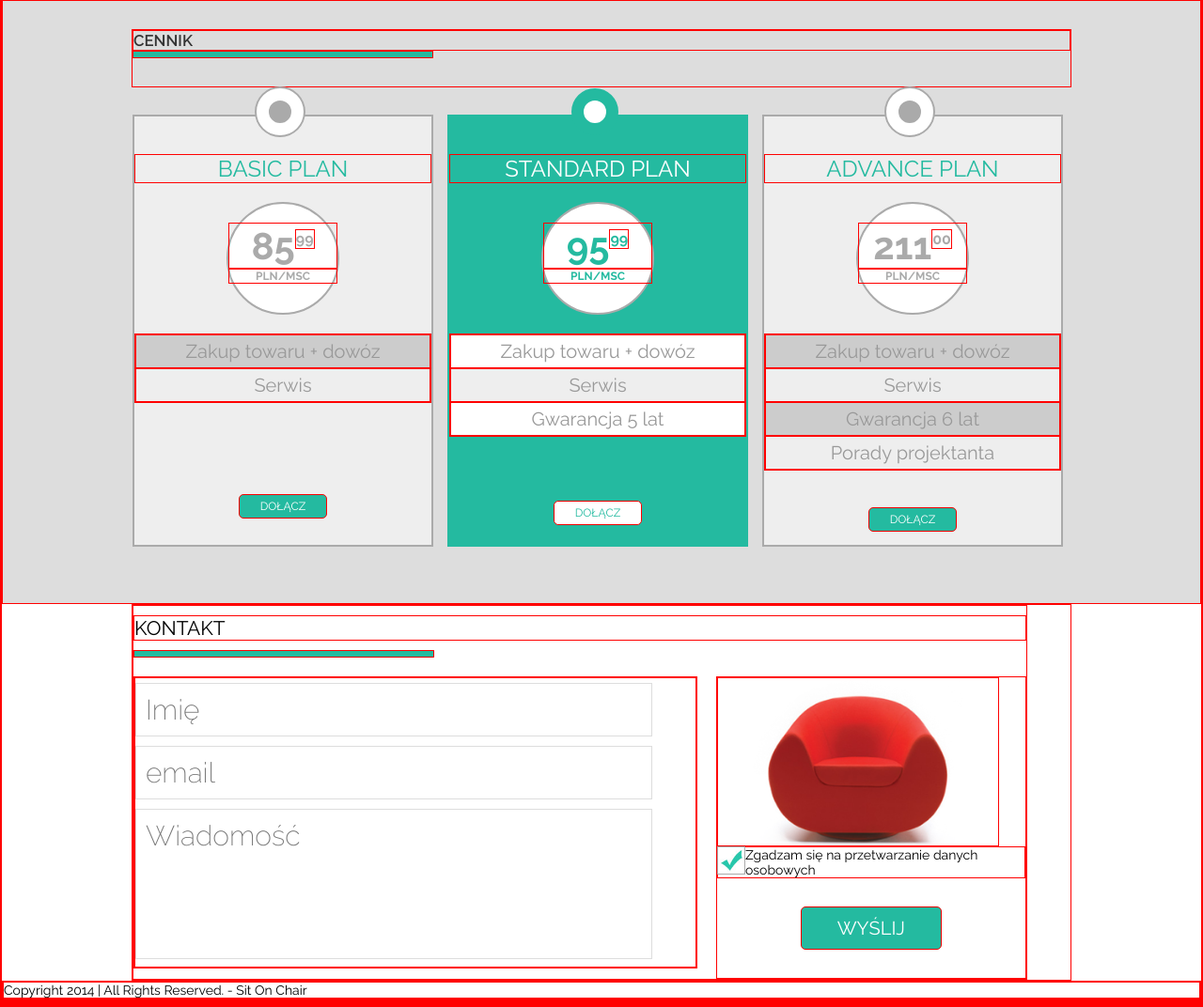
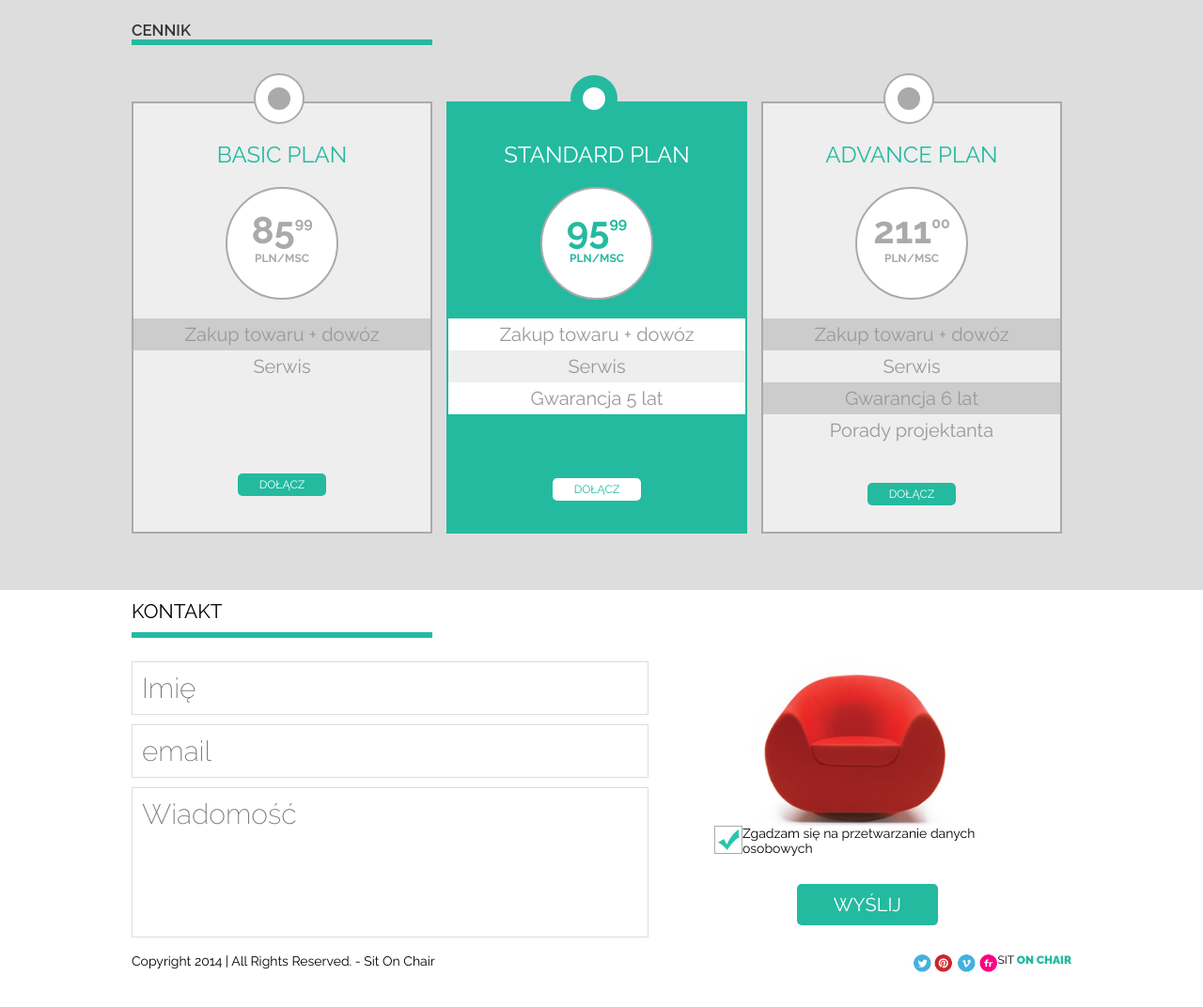
Before and after one commit to RadekM86/exercises, a plain HTML site: page layout 5/index.html in a window 1280 px wide. Shown: the part 788-1860 px from the top of the page at 94% size. After the commit the page ends 1826 px from the top, so only its background shows below. Drawn offline with Linux system fonts and the light colour scheme.

Commit message:
Dokończyłem stopkę

```diff
--- a/layout 5/CSS/style.css
+++ b/layout 5/CSS/style.css
@@ -6,7 +6,7 @@
   border: 0;
   font-size: 100%;
   vertical-align: baseline;
-  border: 1px solid red;
+  /*border: 1px solid red;*/
 }
 body{
   font-size: 14px;
@@ -325,7 +325,7 @@ textarea{
 .check{
   background-image: url('../IMG/form_ok.jpg');
   width:30px;
-  height: 30px;
+  height:30px;
   border: 1px solid #AAA;
   background-position: center;
   background-size: contain;
@@ -338,3 +338,34 @@ textarea{
   font-size: 20px;
   text-align: center;
 }
+footer>div div{
+  display: inline-block;
+}
+.copy{
+  font-size: 12px;
+  float: left;
+}
+.copy::after{
+  clear:left;
+}
+#logoBottom{
+  float: right;
+  font-size: 12px;
+}
+#pinterest{
+  background-image: url('../IMG/pinterest.png');
+}
+#twitter{
+  background-image: url('../IMG/twitter.png');
+}
+#vimeo{
+  background-image: url('../IMG/vimeo.png');
+}
+#flickr{
+  background-image: url('../IMG/flickr.png');
+}
+#pinterest, #flickr, #twitter, #vimeo{
+  width:20px;
+  height:20px;
+  background-size: contain;
+}
--- a/layout 5/index.html
+++ b/layout 5/index.html
@@ -110,12 +110,17 @@
   </div>
 </div>
   <footer>
-    <div id="copy">Copyright 2014 | All Rights Reserved. - Sit On Chair</div>
-    <div class="social"></div>
-    <div class="social"></div>
-
-    <div class="social"></div>
-
+    <div class="container">
+    <div id="left">
+    <div id="copy">Copyright 2014 | All Rights Reserved. - Sit On Chair</div></div>
+    <div id="right">
+    <div id="logoBottom">SIT<span> ON <span>CHAIR</div>
+    <div id="twitter"></div>
+    <div id="pinterest"></div>
+    <div id="vimeo"></div>
+    <div id="flickr"></div>
+  </div>
+  </div>
   </footer>
 </body>
 </html>
```
